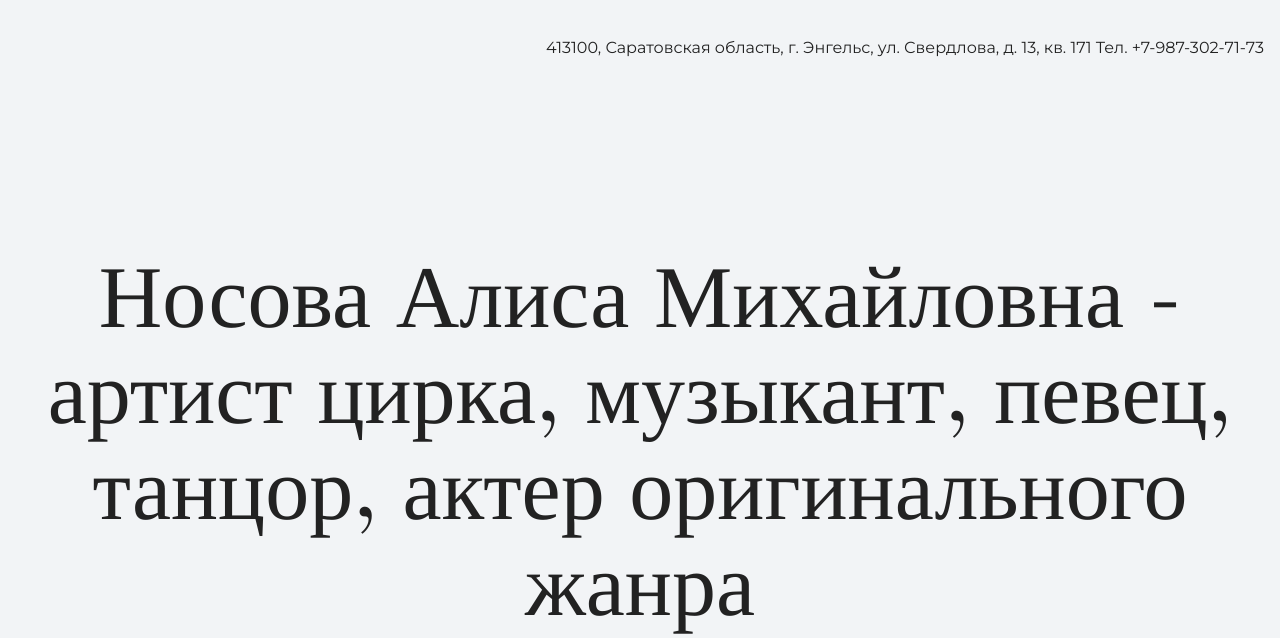
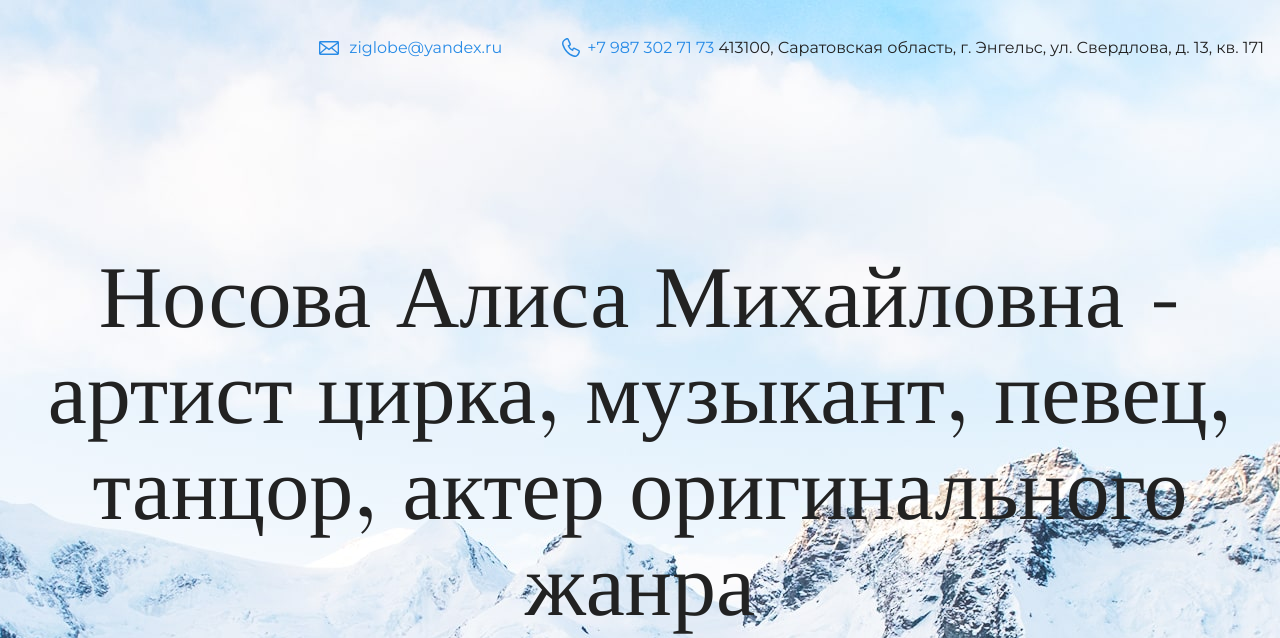
Before and after one commit to nos64/my-site, a plain HTML site: page index.html in a window 1280 px wide. Shown: the top 638 px of the page. Drawn offline with nearby package versions, Linux system fonts and the light colour scheme.

Commit message:
новое

```diff
--- a/index.html
+++ b/index.html
@@ -11,8 +11,10 @@
   <body>
     <header class="page-header">
 <div class="container">
+  <a class="header-email" href="mailto:ziglobe@yandex.ru">ziglobe@yandex.ru</a>
+    <a class="header-phone" href="tel:+79873027173">+7 987 302 71 73</a>
       413100, Саратовская область, г. Энгельс, ул. Свердлова, д. 13, кв. 171
-      Тел. +7-987-302-71-73
+    </div>
     </header>
 
     <section class="hero-image">
@@ -25,6 +27,9 @@
     <section class="intro">
       <div class="container">
       <h2 class="subheading">Давайте познакомимся</h2>
+      <figure>
+        <img src="files/user.jpg" width="928" height="536" alt="Фотография Неопознанного Енота">
+      </figure>
       <h3>Меня зовут Алиса Носова я родилась <time datetime="2012-07-13">13 июля 2012 года</time> в городе Энгельсе Сараовсой области. </h3>
       <p>С самого раннего детсва я была очень людознательным ребенком и в 3 года родители отдали меня на гимнастику В 4 года я начала ходить в музыкальную школу и заниматься в цирковом кружке. Сейчас в свои 7 лет (скоро 8) я отлично играю на скрипке, жонглирую кольцами, сажусь абсолютно на все шпагаты, встаю во всевозможные мостики и начала осваивать моноцикл.</p>
       <h3>Актер</h3>
@@ -46,7 +51,10 @@
 
     <footer class="page-footer">
       <div class="container">
-      Тел. +7-987-302-71-73
+        <a class="footer-email" href="mailto:ziglobe@yandex.ru">ziglobe@yandex.ru</a>
+          <a class="footer-phone" href="tel:+79873027173">+7 987 302 71 73</a>
+            413100, Саратовская область, г. Энгельс, ул. Свердлова, д. 13, кв. 171
+          </div>
     </div>
     </footer>
   </body>
```
Also changed, not shown: files/project.jpg (added), files/user.jpg (added), img/hero-bg.jpg (added), img/icon-css.svg (added), img/icon-email-footer.svg (added), img/icon-email-header.svg (added), img/icon-html.svg (added), img/icon-phone-footer.svg (added), img/icon-phone-header.svg (added).
